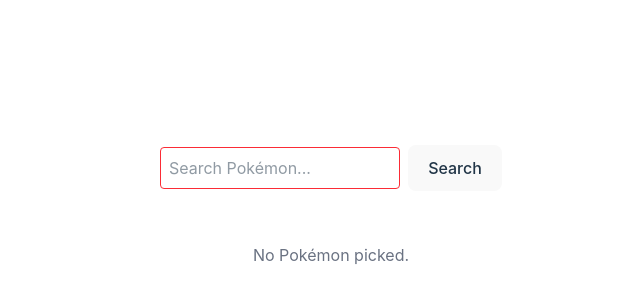
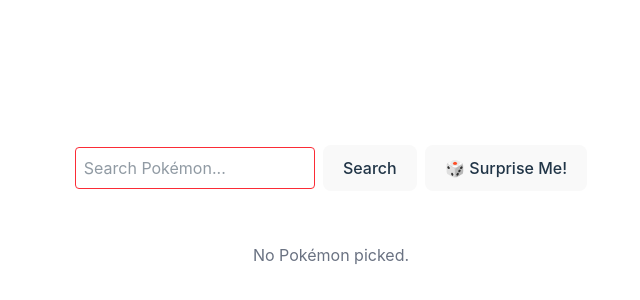
Before and after one commit to mde-hf/pokemon, a React (Vite) app: page / in a window 1280 px wide. Shown: the part 202-502 px from the top of the page, without its empty margins (309-949 px from the left). Built offline with nearby package versions, Linux system fonts and the light colour scheme.

Commit message:
random pokemon generator

```diff
--- a/src/api/pokemonApi.js
+++ b/src/api/pokemonApi.js
@@ -1,12 +1,13 @@
 import axios from "axios";
 
-function getPokemon(pokemonName) {
-    if (!pokemonName) {
+function getPokemon(pokemonIdentifier) {
+    if (!pokemonIdentifier && pokemonIdentifier !== 0) {
         console.error("No Pokémon name provided!");
         return Promise.reject("No Pokémon name provided!");
     }
 
-    return axios.get(`https://pokeapi.co/api/v2/pokemon/${pokemonName.toLowerCase()}`)
+    return axios
+        .get(`https://pokeapi.co/api/v2/pokemon/${pokemonIdentifier.toString().toLowerCase()}`)
         .then(response => response.data)
         .catch(error => {
             console.error("Error fetching Pokémon:", error);
--- a/src/components/SearchBar.jsx
+++ b/src/components/SearchBar.jsx
@@ -4,7 +4,7 @@ import React from "react";
 import { useState } from "react";
 
 
-function SearchBar({ pokemonName, setPokemonName, handleSearch }) {
+function SearchBar({ pokemonName, setPokemonName, handleSearch, getRandomPokemon }) {
 
     return (
         <div className="flex gap-2 items-center justify-center p-4">
@@ -25,8 +25,14 @@ function SearchBar({ pokemonName, setPokemonName, handleSearch }) {
                 onClick={handleSearch}
                 disabled={!pokemonName.trim()}
             >
+                Search
+            </button>
 
-                Search
+            <button
+                onClick={getRandomPokemon}
+
+            >
+                🎲 Surprise Me!
             </button>
 
         </div >
--- a/src/pages/HomePage.jsx
+++ b/src/pages/HomePage.jsx
@@ -3,6 +3,7 @@ import getPokemon from "../api/pokemonApi";
 import { useState } from "react";
 import React from "react";
 import PokemonCard from "../components/PokemonCard";
+import { data } from "autoprefixer";
 
 
 
@@ -34,11 +35,32 @@ function HomePage() {
         }
     }
 
+    const getRandomPokemon = async () => {
+        setIsLoading(true);
+        setError(null);
+        try {
+
+            const randomID = Math.floor(Math.random() * 1017) + 1;
+            const data = await getPokemon(randomID)
+            setPokemonData(data);
+            setPokemonName('');
+
+        } catch (error) {
+            setError("Couldn't load random Pokémon.");
+            setPokemonData(null);
+        } finally {
+            setIsLoading(false);
+        }
+    };
+
+
+
     return (
         <div>
             < SearchBar pokemonName={pokemonName}
                 setPokemonName={setPokemonName}
-                handleSearch={handleSearch} />
+                handleSearch={handleSearch}
+                getRandomPokemon={getRandomPokemon} />
             <PokemonCard data={pokemonData} />
         </div>
 
```
